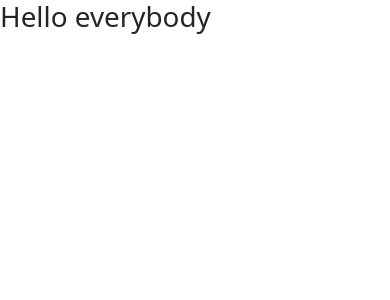
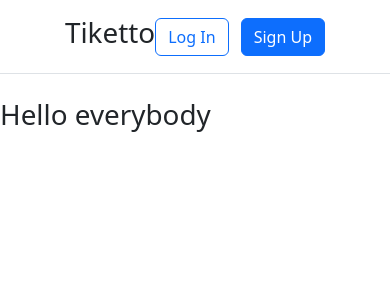
Before and after one commit to Rizqirazkafi/Tiketto, a PHP site: page / in a window 390 px wide. Shown: the top 300 px of the page. Run offline with PHP 8.4, Linux system fonts and the light colour scheme.

Commit message:
Added css

```diff
--- /dev/null
+++ b/css/styles.css
@@ -0,0 +1,3 @@
+body {
+  background-color: #30475e;
+}
--- a/index.php
+++ b/index.php
@@ -4,14 +4,23 @@
 <head>
   <meta charset="UTF-8">
   <meta name="viewport" content="width=device-width, initial-scale=1.0">
+  <title>Tikol | Home</title>
+  <link rel="stylesheet" href="/css/styles.css">
   <!-- CSS only -->
-
   <link href="https://cdn.jsdelivr.net/npm/bootstrap@5.2.1/dist/css/bootstrap.min.css" rel="stylesheet" integrity="sha384-iYQeCzEYFbKjA/T2uDLTpkwGzCiq6soy8tYaI1GyVh/UjpbCx/TYkiZhlZB6+fzT" crossorigin="anonymous">
-  <title>Tikol | Home</title>
 </head>
 
 <body>
+  <header class="d-flex flex-wrap align-items-center justify-content-center justify-content-md-between py-3 mb-4 border-bottom">
+    <h1 class="d-flex align-items-center col-md-3 mb-2 mb-md-0 text-dark text-decoration-none">Tiketto</h1>
+    <div class="col-md-3 text-end">
+      <button class="btn btn-outline-primary me-2" type="button">Log In</button>
+      <button class="btn btn-primary" type="button">Sign Up</button>
+    </div>
+  </header>
   <h1>Hello everybody </h1>
+  <script src="https://cdn.jsdelivr.net/npm/bootstrap@5.2.1/dist/js/bootstrap.bundle.min.js" integrity="sha384-u1OknCvxWvY5kfmNBILK2hRnQC3Pr17a+RTT6rIHI7NnikvbZlHgTPOOmMi466C8" crossorigin="anonymous"></script>
+
 </body>
 
 </html>
```
